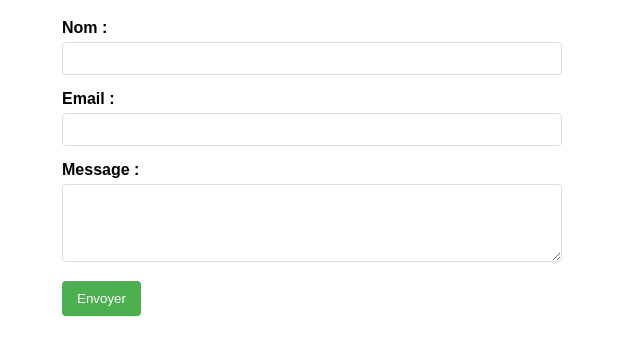
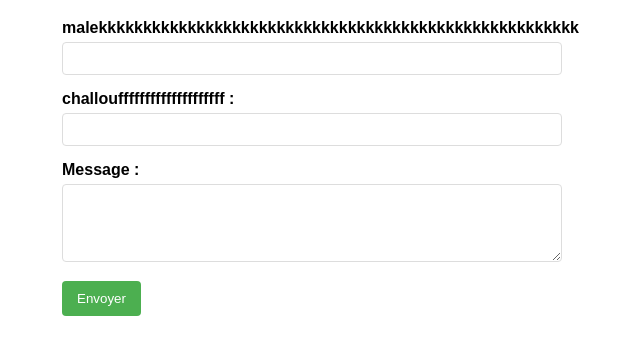
Before and after one commit to eya-mejri/test, a plain HTML site: page index.html in a window 1280 px wide. Shown: the part 81-436 px from the top of the page, without its empty margins (328-968 px from the left). Drawn offline with Linux system fonts and the light colour scheme.

Commit message:
malek modif

```diff
--- a/index.html
+++ b/index.html
@@ -11,13 +11,13 @@
 
     <form id="myForm">
         <div class="form-group">
-            <label for="name">Nom :</label>
+            <label for="name">malekkkkkkkkkkkkkkkkkkkkkkkkkkkkkkkkkkkkkkkkkkkkkkkkkkkkkk</label>
             <input type="text" id="name" name="name">
             <div id="nameError" class="error"></div>
         </div>
 
         <div class="form-group">
-            <label for="email">Email :</label>
+            <label for="email">challouffffffffffffffffffff :</label>
             <input type="email" id="email" name="email">
             <div id="emailError" class="error"></div>
         </div>
```
